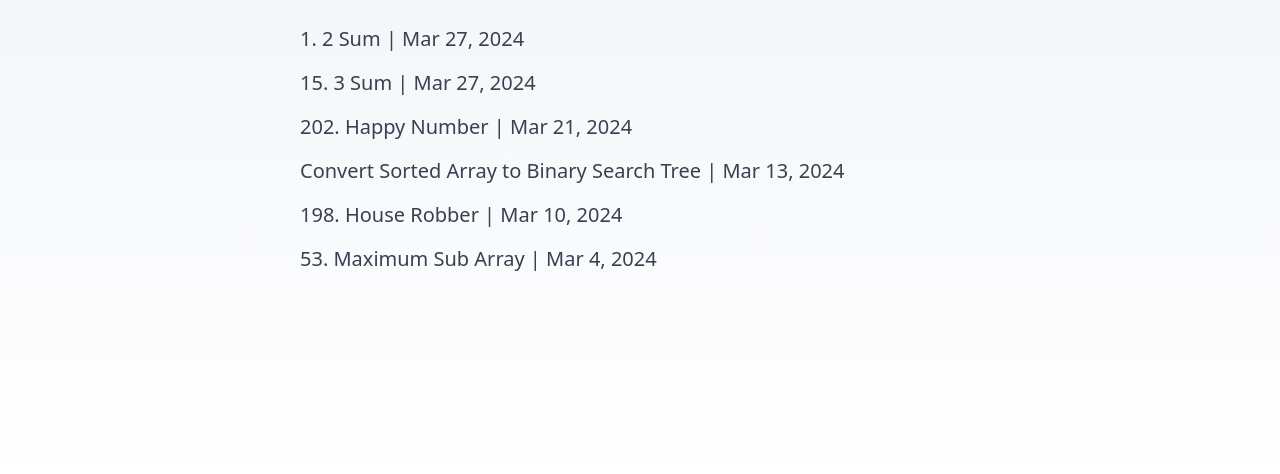
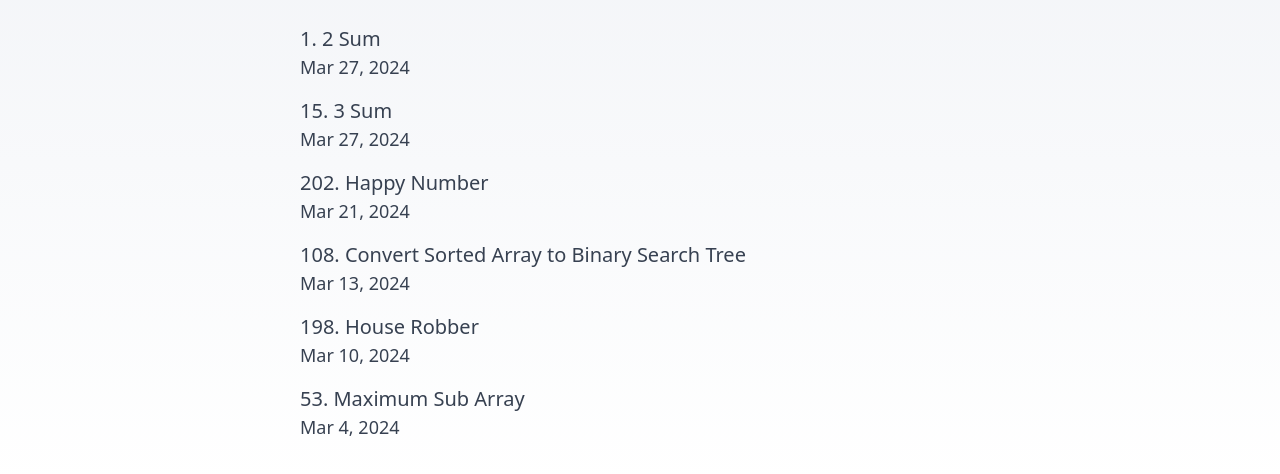
Before and after one commit to KyleHu14/personal-website, an Astro site: page /blog in a window 1280 px wide. Shown: the part 114-588 px from the top of the page. Built offline with nearby package versions, Linux system fonts and the light colour scheme; Astro itself is replaced by a stand-in of ours.

Commit message:
Fixed a small bug where one of the blog posts had no #, also readjusted formatting of blog list

```diff
--- a/src/components/Icon/Icon.astro
+++ /dev/null
@@ -1,13 +0,0 @@
----
-import socialIcons from "../../../socialIcons"
-
-type SocialIconKey = keyof typeof socialIcons
-
-export interface Props {
-    icon: SocialIconKey
-}
-
-const { icon } = Astro.props
----
-
-<Fragment set:html={socialIcons[icon]} />
--- a/src/components/SocialLinks/SocialLinks.tsx
+++ b/src/components/SocialLinks/SocialLinks.tsx
@@ -1,8 +1,5 @@
 import { socialsMetaData } from "../../../config";
 import socialIcons from "../../../socialIcons";
-
-// Components
-import Icon from "../Icon/Icon.astro";
 
 export default function SocialLinks() {
 	return (
--- a/src/content/blog/108-convert-arr-btree.mdx
+++ b/src/content/blog/108-convert-arr-btree.mdx
@@ -1,5 +1,5 @@
 ---
-title: "Convert Sorted Array to Binary Search Tree"
+title: "108. Convert Sorted Array to Binary Search Tree"
 description: ""
 pubDate: "3/13/2024"
 heroImage: ""
--- a/src/content/config.ts
+++ b/src/content/config.ts
@@ -1,15 +1,15 @@
-import { defineCollection, z } from 'astro:content';
+import { defineCollection, z } from "astro:content";
 
 const blog = defineCollection({
-	type: 'content',
+	type: "content",
 	// Type-check frontmatter using a schema
 	schema: z.object({
 		title: z.string(),
 		description: z.string(),
 		// Transform string to Date object
+		tags: z.array(z.string()).default([""]),
 		pubDate: z.coerce.date(),
 		updatedDate: z.coerce.date().optional(),
-		heroImage: z.string().optional(),
 	}),
 });
 
--- a/src/pages/blog/index.astro
+++ b/src/pages/blog/index.astro
@@ -15,20 +15,6 @@ import Header from '../../components/Header/Header';
 <html lang="en">
 	<head>
 		<BaseHead title={BLOG_SITE_TITLE} description={SITE_DESCRIPTION} />
-		<style>
-			main {
-				width: 720px;
-				/* max-width: calc(100% - 2em); */
-				margin: auto;
-				padding: 3em 1em;
-			}
-			ul {
-				display: flex;
-				flex-direction: column;
-				margin: 0;
-				padding: 0;
-			}
-		</style>
 	</head>
 	<body>
 		<main>
@@ -39,7 +25,13 @@ import Header from '../../components/Header/Header';
 						posts.map((post) => (
 							<li>
 								<a href={`/blog/${post.slug}/`}>
-									<div class="my-2 text-gray-700 text-xl">{post.data.title} | <FormattedDate date={post.data.pubDate} /></div>
+									<div class="my-2 text-gray-700 text-xl">
+										<div>{post.data.title}</div>
+										<div class="text-lg">
+											<FormattedDate date={post.data.pubDate} />
+										</div>
+
+									</div>
 								</a>
 							</li>
 						))
@@ -49,3 +41,18 @@ import Header from '../../components/Header/Header';
 		</main>
 	</body>
 </html>
+
+<style>
+	main {
+		width: 720px;
+		/* max-width: calc(100% - 2em); */
+		margin: auto;
+		padding: 3em 1em;
+	}
+	ul {
+		display: flex;
+		flex-direction: column;
+		margin: 0;
+		padding: 0;
+	}
+</style>
--- a/src/pages/index.astro
+++ b/src/pages/index.astro
@@ -36,7 +36,7 @@ import SocialLinks from '../components/SocialLinks/SocialLinks';
 					<HorizontalLine/>
 				</div>
 
-				<div>
+				<div class="projects">
 					<div class="text-3xl mb-5">My Projects</div>
 					<div class="text-2xl">Job Tracker | <a href="https://github.com/KyleHu14/job-tracker">Link</a></div>
 					<p>
@@ -54,3 +54,18 @@ import SocialLinks from '../components/SocialLinks/SocialLinks';
 		</main>
 	</body>
 </html>
+
+<style>
+	main {
+		width: 720px;
+		/* max-width: calc(100% - 2em); */
+		margin: auto;
+		padding: 3em 1em;
+	}
+	ul {
+		display: flex;
+		flex-direction: column;
+		margin: 0;
+		padding: 0;
+	}
+</style>
--- /dev/null
+++ b/src/pages/tags/index.astro
@@ -0,0 +1,32 @@
+---
+import Header from "../../components/Header/Header";
+
+
+---
+
+<!doctype html>
+<html lang="en">
+	<body>
+		<main>
+			<Header />
+			<section class="my-5">
+				In Progress!
+			</section>
+		</main>
+	</body>
+</html>
+
+<style>
+    main {
+        width: 720px;
+        /* max-width: calc(100% - 2em); */
+        margin: auto;
+        padding: 3em 1em;
+    }
+    ul {
+        display: flex;
+        flex-direction: column;
+        margin: 0;
+        padding: 0;
+    }
+</style>
```
